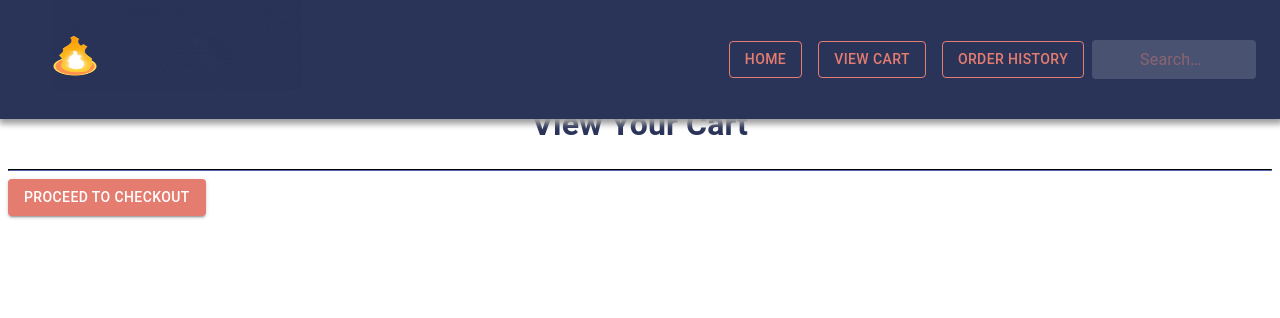
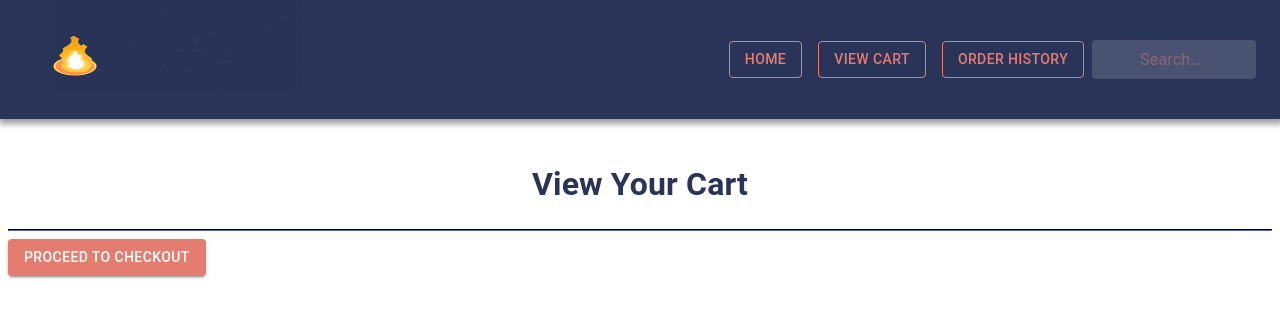
Before and after one commit to garrettstrohm/shop-it-like-its-hot, a React (Create React App) app: page /cart in a window 1280 px wide. Shown: the top 318 px of the page. Built offline with nearby package versions, Linux system fonts and the light colour scheme; data requests are answered from the project's data file.

Commit message:
extra spacing

```diff
--- a/src/Cart.js
+++ b/src/Cart.js
@@ -31,7 +31,7 @@ function Cart(){
         <>
             <div>
                 <Typography>
-                    <h1 style={{display:'flex', marginTop: '100px', justifyContent:'center', color: "#2A3459"}}>View Your Cart</h1>
+                    <h1 style={{display:'flex', marginTop: '160px', justifyContent:'center', color: "#2A3459"}}>View Your Cart</h1>
                 </Typography>
                 <hr style={{borderColor:'#2A3459'}}/>
                 {cartItemsList}
--- a/src/MainPage.js
+++ b/src/MainPage.js
@@ -29,7 +29,7 @@ function MainPage({search, sendToCart}){
 
 
     return(
-        <div style = {{position: 'relative', marginTop: '100px'}}>
+        <div style = {{position: 'relative', marginTop: '160px'}}>
             <Filter handleCategoryChange={handleCategoryChange}/>
             <ItemContainer items = {itemsToDisplay} sendToCart = {sendToCart} />
         </div>
--- a/src/OrderHistory.js
+++ b/src/OrderHistory.js
@@ -50,7 +50,7 @@ export default function OrderHistory() {
             height: '100vh',
             width: '50vw',
             margin: 10,
-            marginTop: '125px',
+            marginTop: '185px',
             padding: 5,
             boxShadow: '2px 2px 5px 2px rgba(0, 0, 0, .2)'
             }}
```
